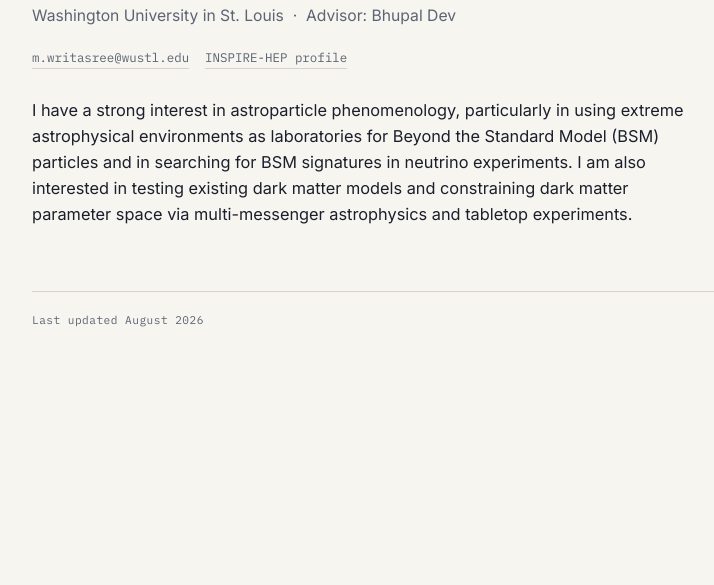
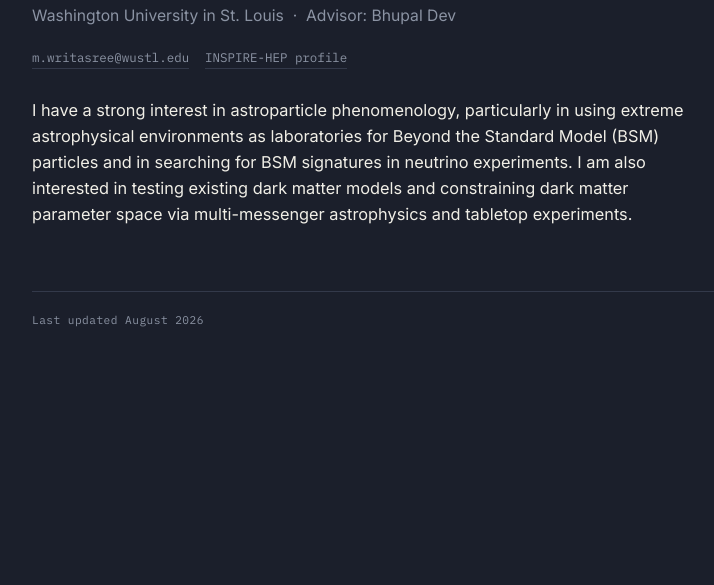
Before and after one commit to WritasreeMaitra/resume, a plain HTML site: page index.html in a window 1280 px wide. Shown: the part 215-800 px from the top of the page, without its empty margins (250-964 px from the left). Drawn offline with Linux system fonts and the light colour scheme.

Commit message:
Update CSS variables for color scheme

```diff
--- a/style.css
+++ b/style.css
@@ -1,9 +1,9 @@
 :root{
-  --ink:#1B1F2B;
-  --paper:#F7F5F0;
-  --brass:#B08D57;
-  --slate:#5B6472;
-  --hairline:#D8D3C7;
+  --ink:#F0EEE6;
+  --paper:#1B1F2B;
+  --brass:#7FB8D9;
+  --slate:#8B93A3;
+  --hairline:#33394A;
 }
 
 *{box-sizing:border-box; margin:0; padding:0;}
```
